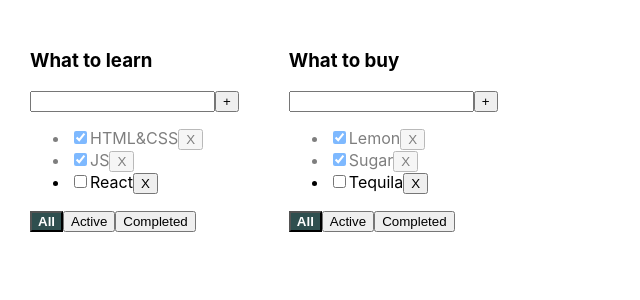
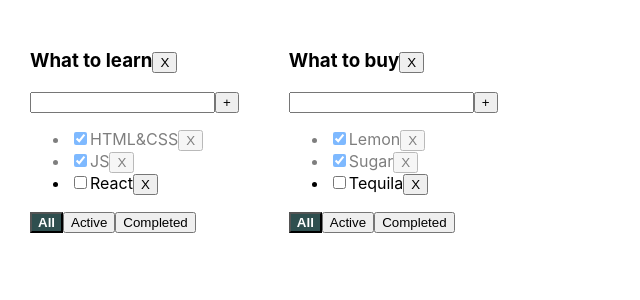
Before and after one commit to DmitryKhiliuk/TodoList, a React (Create React App) app: page / in a window 1280 px wide. Shown: the top 300 px of the page, without its empty margins (0-640 px from the left). Built offline with nearby package versions, Linux system fonts and the light colour scheme.

Commit message:
30.03 5 lessons all

```diff
--- a/src/App.tsx
+++ b/src/App.tsx
@@ -46,44 +46,52 @@ function App() {
         ]
     })
 
+    const removeTodoList = (tasksListID: string) => {
+        setTodoLists(todoLists.filter(el => el.id !== tasksListID))
+        delete tasks[tasksListID]
+    }
+
     const removeTasks = (tasksListID: string, id: string) => {
         setTasks({...tasks, [tasksListID]:tasks[tasksListID].filter((el) => el.id !== id)})
     }
 
     const addTask = (tasksListID: string, title: string) => {
-
+        const newTask = {id: v1(), title: title, isDone: false}
+        setTasks({...tasks, [tasksListID]:[newTask, ...tasks[tasksListID]]})
     }
 
     const changeFilter = (tasksListID: string, filter: FilterValuesType) => {
-
+        setTodoLists(todoLists.map(el => el.id === tasksListID ? {...el, filterT:filter} : el))
     }
 
     const changeStatus = (tasksListID: string, id: string, isDone: boolean) => {
-
+        setTasks({...tasks, [tasksListID]:tasks[tasksListID].map(el => el.id === id ? {...el, isDone} : el)})
     }
-
-
-
-
-
-
-
-
 
     return (
         <div className="App">
 
+
+
             {todoLists.map((el) => {
+                let tasksForTodoList = tasks[el.id]
+                if (el.filterT === 'Active') {
+                    tasksForTodoList = tasksForTodoList.filter(t => !t.isDone)
+                }
+                if (el.filterT === 'Completed') {
+                    tasksForTodoList = tasksForTodoList.filter(t => t.isDone)
+                }
                 return (
                     <TodoList
                         tasksListID={el.id}
                         title={el.titleT}
                         filter={el.filterT}
-                        tasks={tasks[el.id]}
+                        tasks={tasksForTodoList}
                         removeTasks={removeTasks}
                         addTask={addTask}
                         changeFilter={changeFilter}
                         changeStatus={changeStatus}
+                        removeTodoList={removeTodoList}
                     />
                 )
             })}
--- a/src/TodoList.tsx
+++ b/src/TodoList.tsx
@@ -3,32 +3,30 @@ import {FilterValuesType, TaskType} from "./App";
 import Button from "./Button";
 import TodoListHeader from "./TodoListHeader";
 import TasksList from "./TasksList";
-import tasksList from "./TasksList";
+
 
 export type TodoListPropsType = {
     tasksListID: string
     title: string
     filter: FilterValuesType
     tasks: Array<TaskType>
-
-
-
     removeTasks:  (tasksListID: string, id: string) => void
     addTask: (tasksListID: string, title: string) => void
     changeFilter: (tasksListID: string, filter: FilterValuesType) => void
     changeStatus:( tasksListID: string, id: string, isDone: boolean) => void
+    removeTodoList: (tasksListID: string) => void
 
 }
 
     const TodoList = (props: TodoListPropsType) => {
     const [title, setTitle] = useState<string>('')
-    const [error, setError] = useState<boolean>(false)
+    const [error, setError] = useState<string|null>(null)
     const addTask = () => {
         const trimmedTitle = title.trim()
         if(trimmedTitle) {
             props.addTask(props.tasksListID, trimmedTitle)
         } else {
-            setError(error)
+            setError("Title is required")
         }
 
         setTitle('')
@@ -36,14 +34,17 @@ export type TodoListPropsType = {
     return (
 
         <div>
-            <TodoListHeader title={props.title}/>
+            <TodoListHeader title={props.title}
+                            removeTodoList={props.removeTodoList}
+                            tasksListID={props.tasksListID}
+            />
             <div>
                 <input
                     className={error ? 'error' : ''}
                     value={title}
                     onChange={(e) => {
                         setTitle(e.currentTarget.value)
-                        setError(false)
+                        setError("Title is required")
                     }}
                     onKeyPress={(e) => {
                         if (e.key === 'Enter') {
@@ -53,7 +54,7 @@ export type TodoListPropsType = {
                     }
                 />
                 <button onClick={addTask}>+</button>
-                {error && <div className={'error-message'}>Title is required!</div>}
+                {error && <div className={'error-message'}>{error}</div>}
             </div>
             <TasksList tasks={props.tasks}
                        removeTasks={props.removeTasks}
--- a/src/TodoListHeader.tsx
+++ b/src/TodoListHeader.tsx
@@ -2,14 +2,21 @@ import React from 'react';
 
 type TodoListHeaderPropsType = {
     title: string
+    removeTodoList: (tasksListID: string) => void
+    tasksListID: string
 }
 
 
 const TodoListHeader = (props: TodoListHeaderPropsType) => {
 
-
+const onClickHandler = () => {
+  props.removeTodoList(props.tasksListID)
+}
     return (
-        <h3>{props.title}</h3>
+        <h3>
+            {props.title}
+            <button onClick={onClickHandler}>X</button>
+        </h3>
     );
 };
 
```
